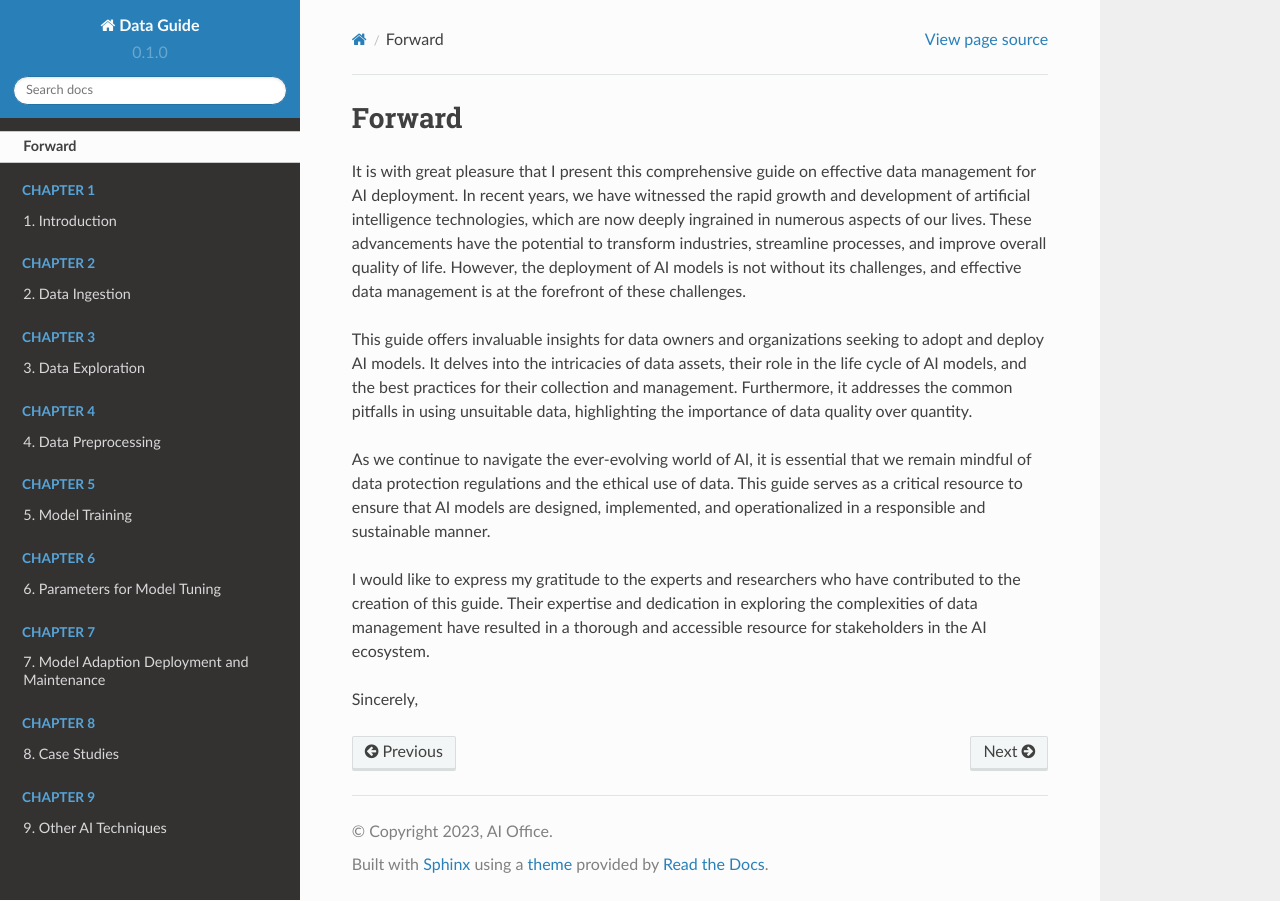
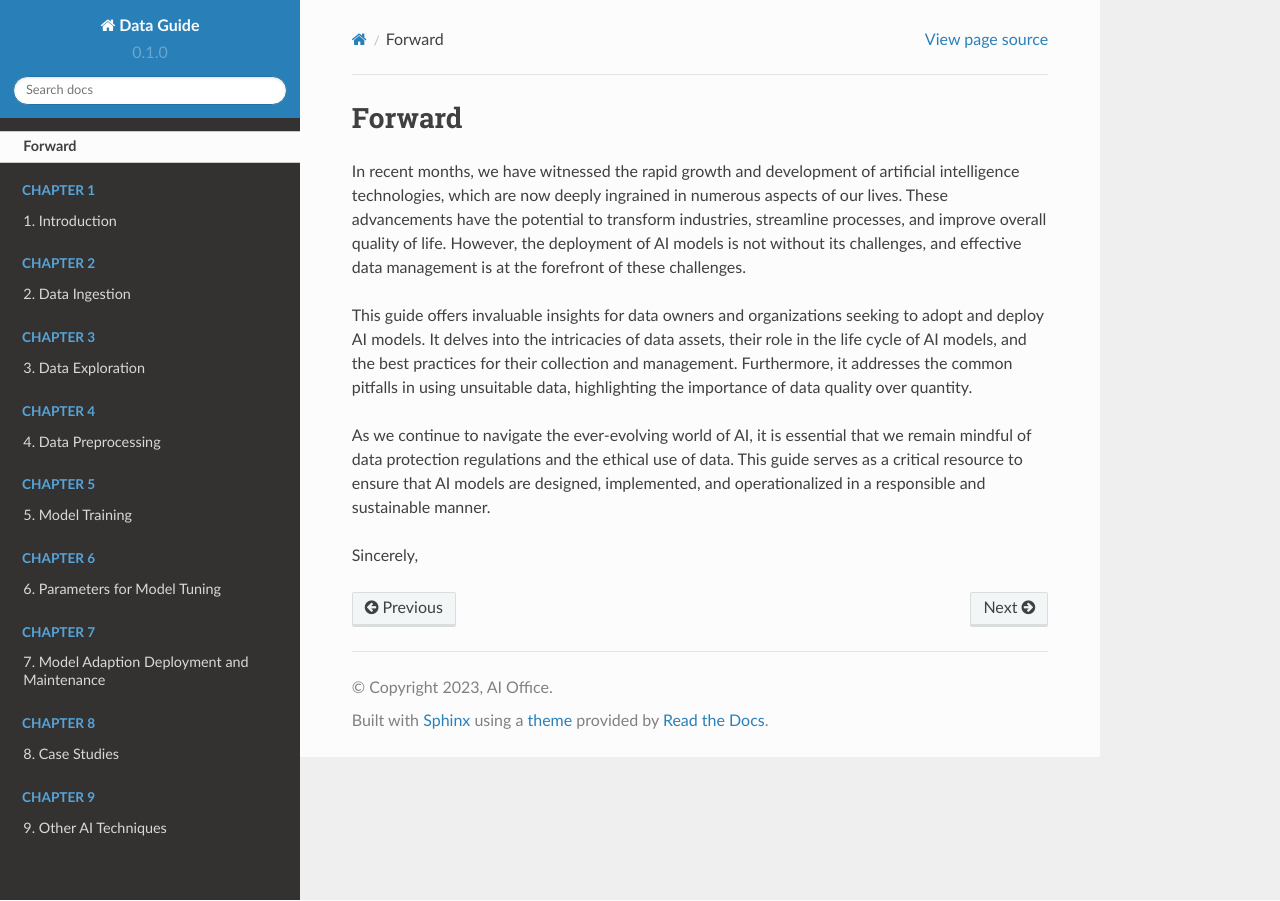
Before and after one commit to Musab0/DataGuide, a Sphinx documentation site: the page built from docs/source/forward.rst, in a window 1280 px wide. Built offline with Sphinx 7.4.7 and the Read the Docs theme 2.0.0, drawn with Linux system fonts in a browser that asks for light colours; pages that are not in the unit, such as notebooks, are missing from menus.

Commit message:
Update forward.rst

```diff
--- a/docs/source/forward.rst
+++ b/docs/source/forward.rst
@@ -1,12 +1,10 @@
 Forward
 =====
 
-It is with great pleasure that I present this comprehensive guide on effective data management for AI deployment. In recent years, we have witnessed the rapid growth and development of artificial intelligence technologies, which are now deeply ingrained in numerous aspects of our lives. These advancements have the potential to transform industries, streamline processes, and improve overall quality of life. However, the deployment of AI models is not without its challenges, and effective data management is at the forefront of these challenges.
+In recent months, we have witnessed the rapid growth and development of artificial intelligence technologies, which are now deeply ingrained in numerous aspects of our lives. These advancements have the potential to transform industries, streamline processes, and improve overall quality of life. However, the deployment of AI models is not without its challenges, and effective data management is at the forefront of these challenges.
 
 This guide offers invaluable insights for data owners and organizations seeking to adopt and deploy AI models. It delves into the intricacies of data assets, their role in the life cycle of AI models, and the best practices for their collection and management. Furthermore, it addresses the common pitfalls in using unsuitable data, highlighting the importance of data quality over quantity.
 
 As we continue to navigate the ever-evolving world of AI, it is essential that we remain mindful of data protection regulations and the ethical use of data. This guide serves as a critical resource to ensure that AI models are designed, implemented, and operationalized in a responsible and sustainable manner.
 
-I would like to express my gratitude to the experts and researchers who have contributed to the creation of this guide. Their expertise and dedication in exploring the complexities of data management have resulted in a thorough and accessible resource for stakeholders in the AI ecosystem.
-
 Sincerely,
```
